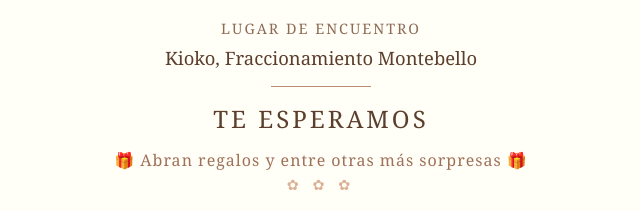
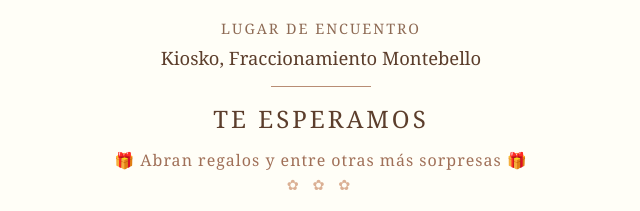
Before and after one commit to DiegoMtz21/Diamadres, a plain HTML site: page index.html in a window 1280 px wide. Shown: the part 522-733 px from the top of the page, 319-959 px from the left. Drawn offline with Linux system fonts and the light colour scheme.

```diff
--- a/index.html
+++ b/index.html
@@ -300,7 +300,7 @@
     </div>
 
     <div class="direccion">
-        Kioko, Fraccionamiento Montebello
+        Kiosko, Fraccionamiento Montebello
     </div>
 
     <!-- Línea intermedia -->
```
